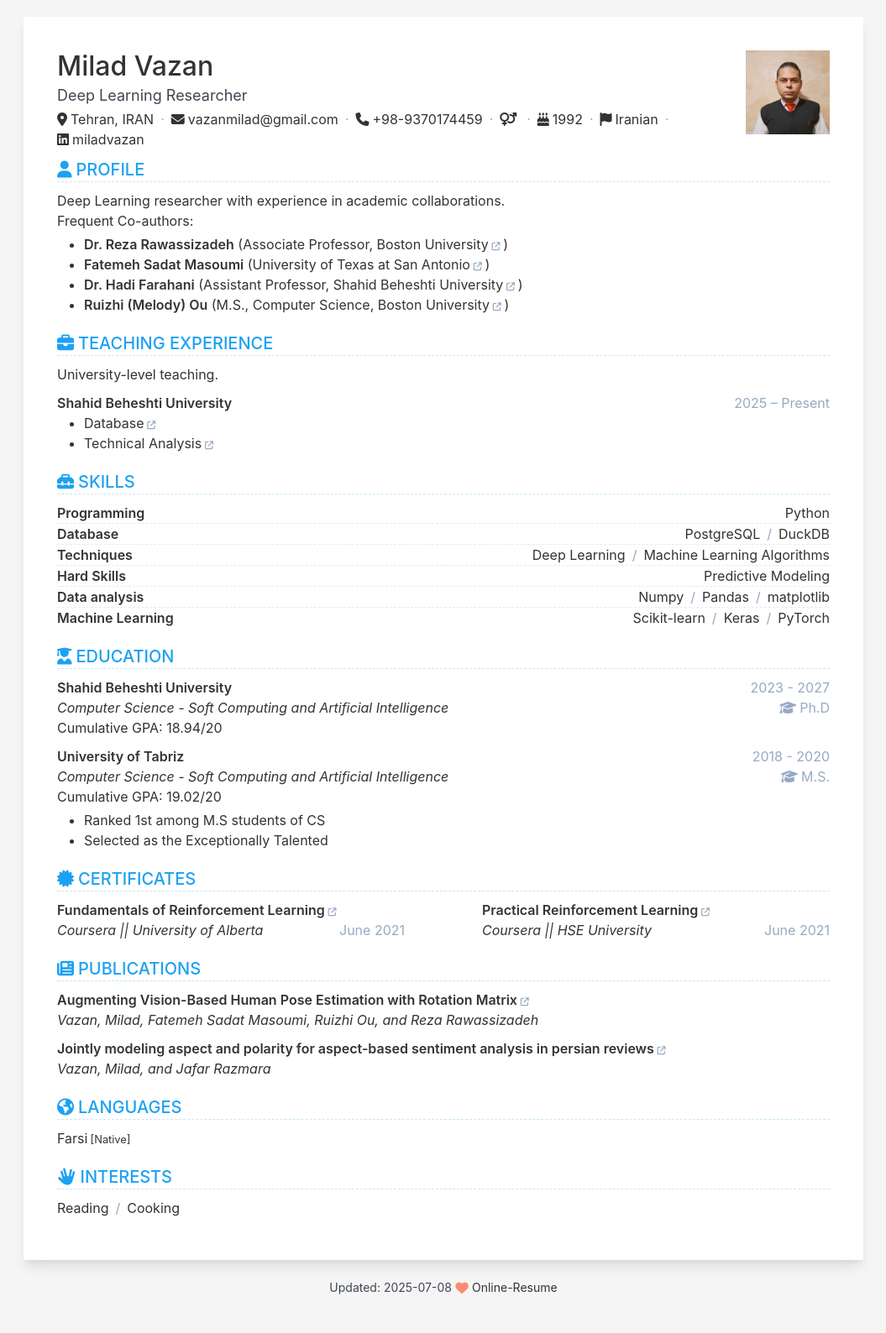
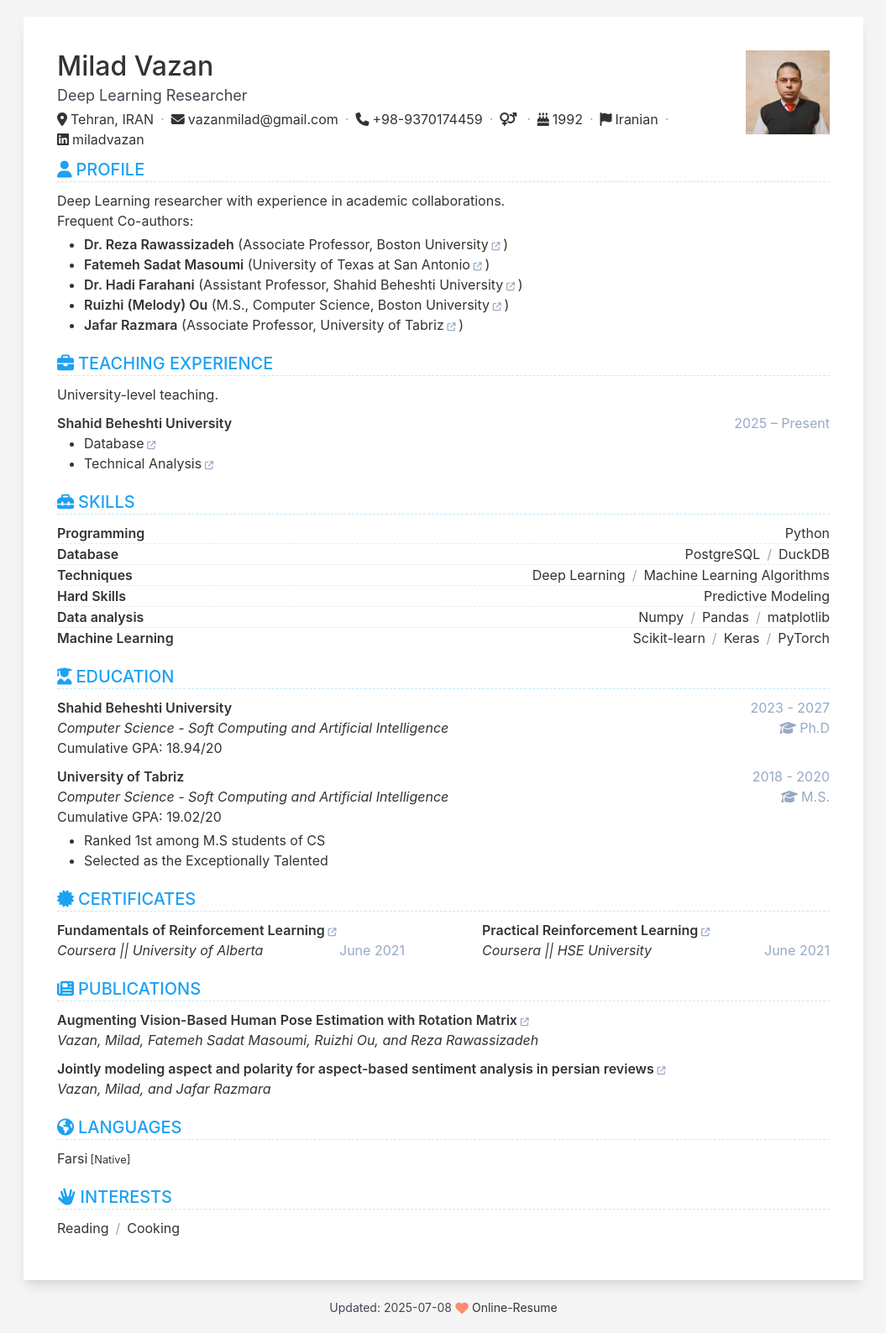
Before and after one commit to milad-ai/milad-ai.github.io, a Jekyll site: the page built from index.html, in a window 1280 px wide. Shown: the whole page at 84% size, without its empty margins (112-1167 px from the left). Built offline with Jekyll 4.4.1, drawn with Linux system fonts in a browser that asks for light colours; before the commit the page ends 1564 px from its top, so only the background shows below that.

Commit message:
Update data.yml

```diff
--- a/_data/data.yml
+++ b/_data/data.yml
@@ -51,7 +51,7 @@ profile:
     - **Fatemeh Sadat Masoumi** ([University of Texas at San Antonio](https://scholar.google.com/citations?user=2uS4LM0AAAAJ&hl=en))
     - **Dr. Hadi Farahani** ([Assistant Professor, Shahid Beheshti University](https://scholar.google.com/citations?hl=en&user=N4TgzzoAAAAJ))
     - **Ruizhi (Melody) Ou** ([M.S., Computer Science, Boston University](https://www.bu.edu/cbr/profile/ruizhi-melody-ou/))
-
+    - **Jafar Razmara** ([Associate Professor, University of Tabriz](https://scholar.google.com/citations?user=zCh6xQMAAAAJ&hl=en))
 experience:
   show: true
   order: 2
```
